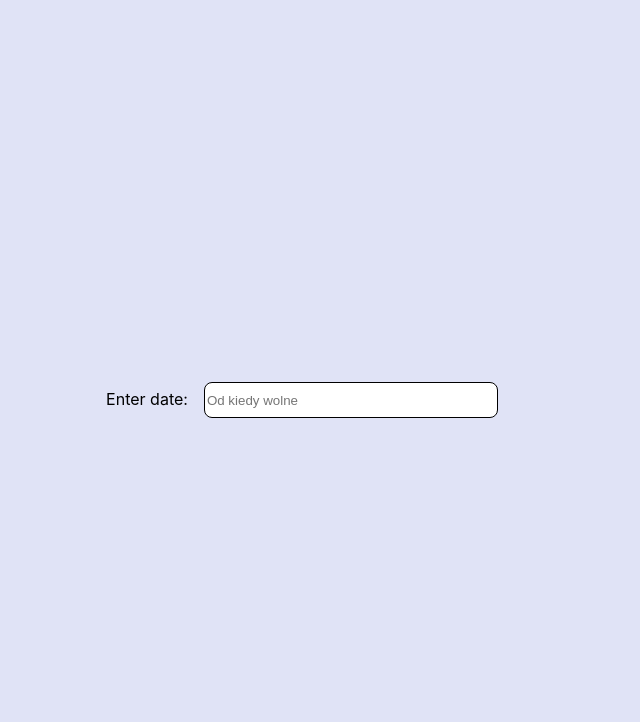
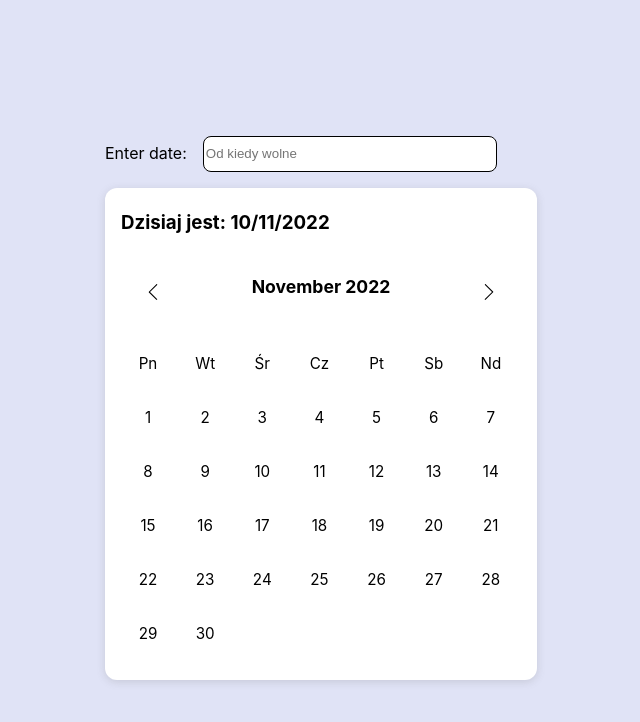
Before and after one commit to s-jez/Calendar_App, a Next.js app: page / in a window 1280 px wide. Shown: the top 722 px of the page, without its empty margins (330-970 px from the left). Built offline with nearby package versions, Linux system fonts and the light colour scheme.

Commit message:
add months and days content to calendar.

```diff
--- a/components/Calendar/Form/CalendarForm.module.scss
+++ b/components/Calendar/Form/CalendarForm.module.scss
@@ -6,8 +6,8 @@
   background-color: white;
   box-shadow: rgba(99, 99, 99, 0.2) 0px 2px 8px 0px;
   .card {
-    display: flex;
-    justify-content: center;
+    display: grid;
+    grid-template-columns:  repeat(7, 1fr);
   }
   .col {
     div {
--- a/components/Calendar/Form/CalendarForm.tsx
+++ b/components/Calendar/Form/CalendarForm.tsx
@@ -2,7 +2,7 @@ import React from "react";
 import CalendarInput from "../Input/CalendarInput";
 import MonthInput from "../../Input/MonthInput";
 import styles from "../Form/CalendarForm.module.scss";
-import Calendar from "../../../helpers/calendar";
+import Calendar, { CALENDAR_WEEK_DAYS } from "../../../helpers/calendar";
 import { getMonthDays } from "../../../helpers/getMonthDate";
 
 const CalendarForm = () => {
@@ -29,64 +29,25 @@ const CalendarForm = () => {
     }
     return days;
   };
+  const getAllMonths = () => {
+    let months: any[] = [];
+    Object.values(CALENDAR_WEEK_DAYS).forEach((item) =>
+      months.push(
+        <div className={styles.col}>
+          <div>{item}</div>
+        </div>
+      )
+    );
+    return months;
+  };
   console.log(maxMonthDays);
   return (
     <form className={styles.form}>
       <h3>Dzisiaj jest: {date}</h3>
       <MonthInput month={currentMonth} year={currentYear} />
       <div className={styles.card}>
+        {getAllMonths()}
         {getAllDays()}
-        {/* <div className={styles.col}>
-          <div>Pn</div>
-          <div className={styles.day}>1</div>
-          <div className={styles.day}>8</div>
-          <div className={styles.day}>15</div>
-          <div className={styles.day}>22</div>
-          <div className={styles.day}>29</div>
-        </div>
-        <div className={styles.col}>
-          <div>Wt</div>
-          <div className={styles.day}>2</div>
-          <div className={styles.day}>9</div>
-          <div className={styles.day}>16</div>
-          <div className={styles.day}>23</div>
-          <div className={styles.day}>30</div>
-        </div>
-        <div className={styles.col}>
-          <div>Śr</div>
-          <div className={styles.day}>3</div>
-          <div className={styles.day}>10</div>
-          <div className={styles.day}>17</div>
-          <div className={styles.day}>24</div>
-        </div>
-        <div className={styles.col}>
-          <div>Cz</div>
-          <div className={styles.day}>4</div>
-          <div className={styles.day}>11</div>
-          <div className={styles.day}>18</div>
-          <div className={styles.day}>25</div>
-        </div>
-        <div className={styles.col}>
-          <div>Pt</div>
-          <div className={styles.day}>5</div>
-          <div className={styles.day}>12</div>
-          <div className={styles.day}>19</div>
-          <div className={styles.day}>26</div>
-        </div>
-        <div className={styles.col}>
-          <div>Sb</div>
-          <div className={styles.day}>6</div>
-          <div className={styles.day}>13</div>
-          <div className={styles.day}>20</div>
-          <div className={styles.day}>27</div>
-        </div>
-        <div className={styles.col}>
-          <div>Nd</div>
-          <div className={styles.day}>7</div>
-          <div className={styles.day}>14</div>
-          <div className={styles.day}>21</div>
-          <div className={styles.day}>28</div>
-        </div> */}
       </div>
     </form>
   );
--- a/components/Calendar/Input/CalendarInput.tsx
+++ b/components/Calendar/Input/CalendarInput.tsx
@@ -18,7 +18,8 @@ const CalendarInput = () => {
         onFocus={onFocus}
         onBlur={onBlur}
       />
-      {focused && <CalendarForm />}
+      {/* {focused && <CalendarForm />} */}
+      <CalendarForm />
     </div>
   );
 };
--- a/helpers/calendar.ts
+++ b/helpers/calendar.ts
@@ -7,13 +7,13 @@ export const CURRENT_MONTH = +(new Date().getMonth() + 1);
 export const CALENDAR_WEEKS = 6;
 
 export const CALENDAR_WEEK_DAYS = {
-  Niedziela: "Nd",
+  Monday: "Pn",
   Tuesday: "Wt",
   Wednesday: "Śr",
   Thursday: "Cz",
   Friday: "Pt",
   Saturday: "Sb",
-  Monday: "Pn",
+  Niedziela: "Nd",
 };
 export const CALENDAR_MONTHS = {
   January: "Styczeń",
```
